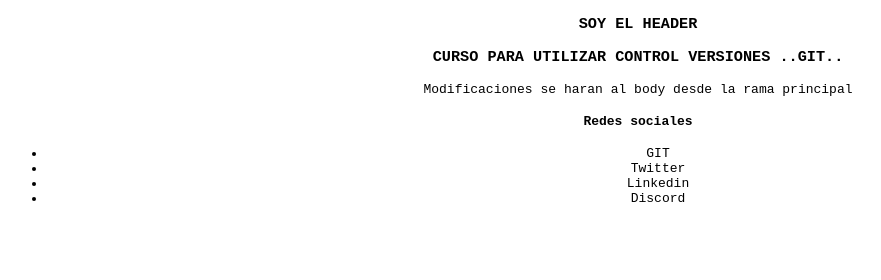
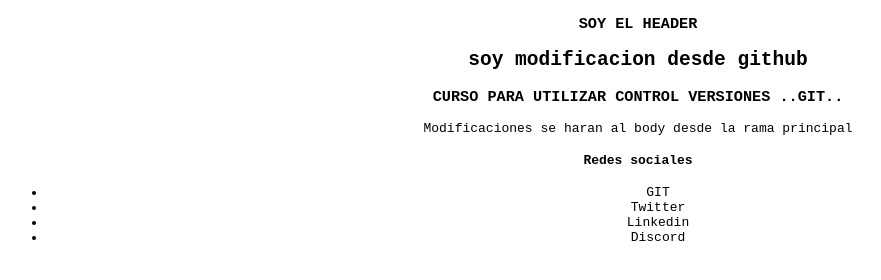
Before and after one commit to selvintech/Blog, a plain HTML site: page index.html in a window 1280 px wide. Shown: the whole page, without its empty margins (2-883 px from the left). Drawn offline with Linux system fonts and the light colour scheme.

Commit message:
Update index.html
agregue titulo

```diff
--- a/index.html
+++ b/index.html
@@ -9,6 +9,7 @@
 </head>
 <header>
     <H3>SOY EL HEADER</H3>
+    <h2>soy modificacion desde github</h2>
 </header>
 <body>
 
```
